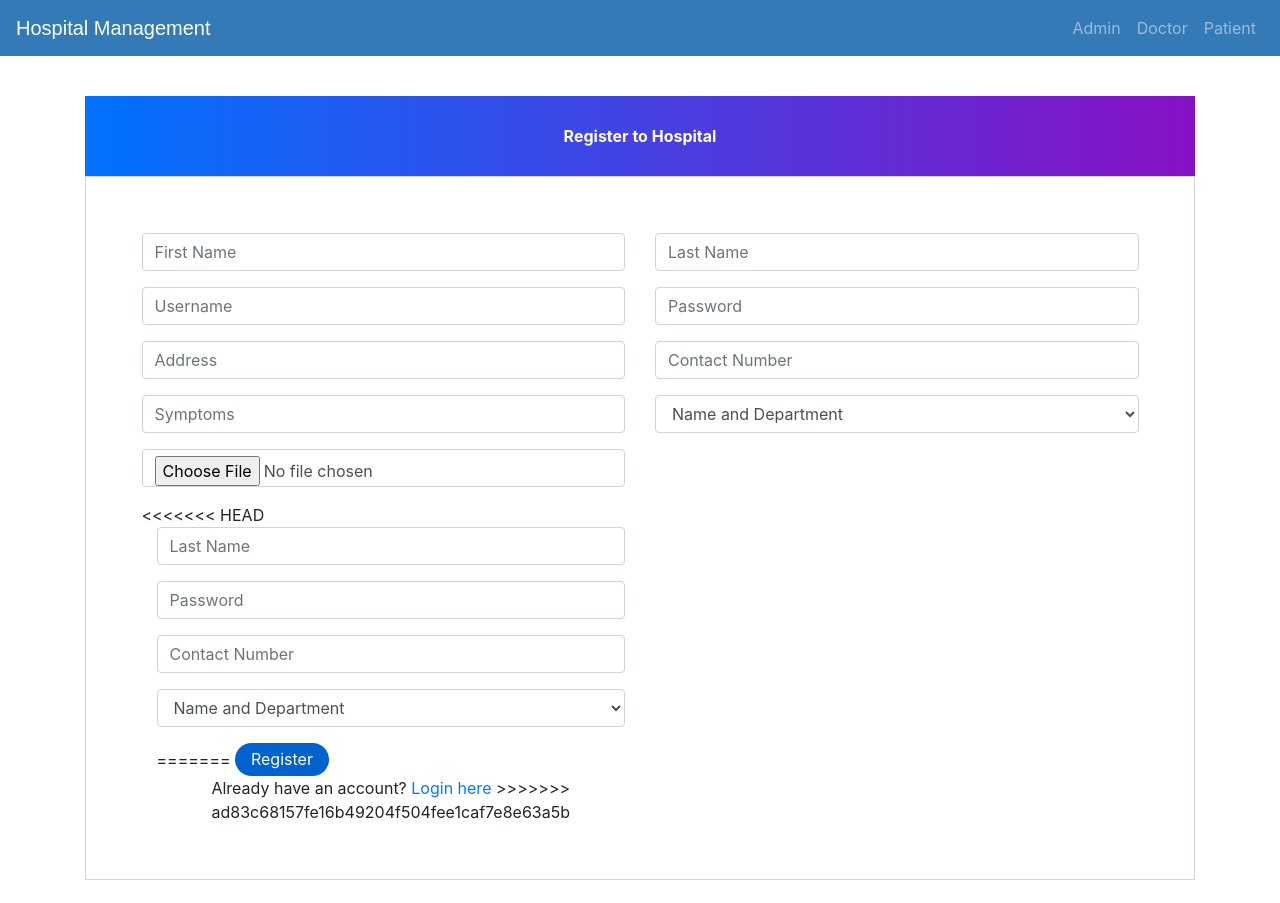
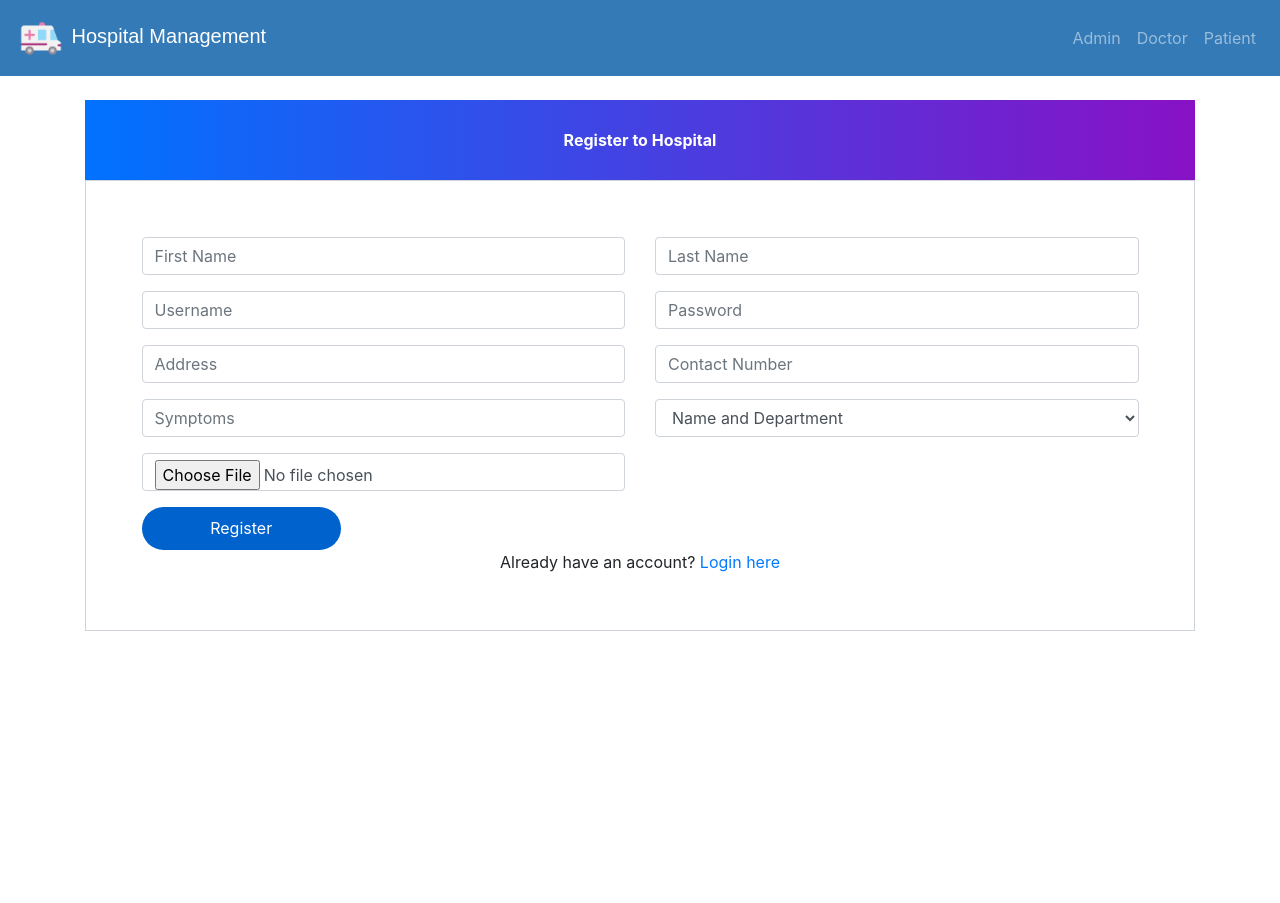
Before and after one commit to hieu02122001/django-hospital-management, a Django app: page /patientsignup in a window 1280 px wide. After the commit the page ends 631 px from the top, so only its background shows below. Run offline with Django 4.2, Linux system fonts and the light colour scheme; data comes from the database, SQL or seed files in the repository; both versions use the stored data as it was after the commit; some libraries are stand-ins or nearby versions.

Commit message:
Duong ngu

```diff
--- a/templates/hospital/index.html
+++ b/templates/hospital/index.html
@@ -8,7 +8,7 @@
       background-image: url('{% static "images/back.jpg" %}');
       background-size: cover;
       background-repeat: no-repeat;
-      height: 92vh;
+      height: 98vh;
     }
 
     .jumbotron h5,
@@ -35,7 +35,7 @@
   </style>
 </head>
 
-<div class="jumbotron" style="margin-bottom: 0px; margin-top: 0px">
+<div class="jumbotron" style="margin-bottom: 0px; margin-top: -100px">
   <br />
   <h5 class="display-3 glow">Hospital Management System</h5>
 
--- a/templates/hospital/navbar.html
+++ b/templates/hospital/navbar.html
@@ -24,9 +24,13 @@
 </head>
 
 <body>
-  <div class="bs-example">
+  <div class="bs-example" style="margin-bottom: 100px">
     <nav class="navbar navbar-expand-md navbar-dark fixed-top" style="background:#337AB7;">
-      <a href="/" class="navbar-brand">Hospital Management</a>
+      <a href="/" class="navbar-brand">
+        <img src="{% static "images/am.png" %}"
+          style="width: 50px; height: 50px; "
+        />
+        Hospital Management</a>
       <button type="button" class="navbar-toggler" data-toggle="collapse" data-target="#navbarCollapse">
         <span class="navbar-toggler-icon"></span>
       </button>
--- a/templates/hospital/patientlogin.html
+++ b/templates/hospital/patientlogin.html
@@ -53,9 +53,7 @@
 
   <body>
     {% include "hospital/navbar.html" %}
-    <br />
-    <br />
-    <br /><br />
+
 
     <!--- login page for patient by admin(sumit)  ---------->
     <form method="post">
@@ -88,6 +86,6 @@
       </div>
     </form>
 
-    <br /><br /><br />
+
   </body>
 </html>
--- a/templates/hospital/patientsignup.html
+++ b/templates/hospital/patientsignup.html
@@ -53,10 +53,7 @@
 
   <body>
     {% include "hospital/navbar.html" %}
-    <br />
-    <br />
-    <br />
-    <br />
+
 
     <!--- signup page for patient by admin(sumit)  ---------->
     <form method="post" enctype="multipart/form-data">
@@ -94,33 +91,16 @@
                   {% render_field userForm.password class="form-control" placeholder="Password" %}
                 </div>
                 <div class="form-group">
-                  {% render_field patientForm.mobile class="form-control" pattern="[6789][0-9]{9}" placeholder="Contact Number" %}
+                  {% render_field patientForm.mobile class="form-control" pattern="[0-9]{10}" placeholder="Contact Number" %}
                 </div>
                 <div class="form-group">
                   {% render_field patientForm.assignedDoctorId class="form-control" placeholder="Doctor" %}
                 </div>
               </div>
             </div>
-<<<<<<< HEAD
-            <div class="col-md-6">
-              <div class="form-group">
-                {% render_field userForm.last_name class="form-control" placeholder="Last Name" %}
-              </div>
-              <div class="form-group">
-                {% render_field userForm.password class="form-control" placeholder="Password" %}
-              </div>
-              <div class="form-group">
-                {% render_field patientForm.mobile class="form-control" pattern="[0-9]{10}" placeholder="Contact Number" %}
-              </div>
-              <div class="form-group">
-                {% render_field patientForm.assignedDoctorId class="form-control" placeholder="Doctor" %}
-              </div>
-
-=======
             <button type="submit" class="btnSubmit">Register</button>
             <div class="text-center">
               Already have an account? <a href="patientlogin">Login here</a>
->>>>>>> ad83c68157fe16b49204f504fee1caf7e8e63a5b
             </div>
           </div>
         </div>
```
Also changed, not shown: templates/hospital/admin_doctor.html (+9 -17 lines), templates/hospital/doctorclick.html (+10 -2 lines), templates/hospital/patientclick.html (+10 -2 lines), db.sqlite3, static/images/am.png (added), static/images/ambulance.png (added), static/profile_pic/PatientProfilePic/jisoo_p6u6g1G.jpg (added).
